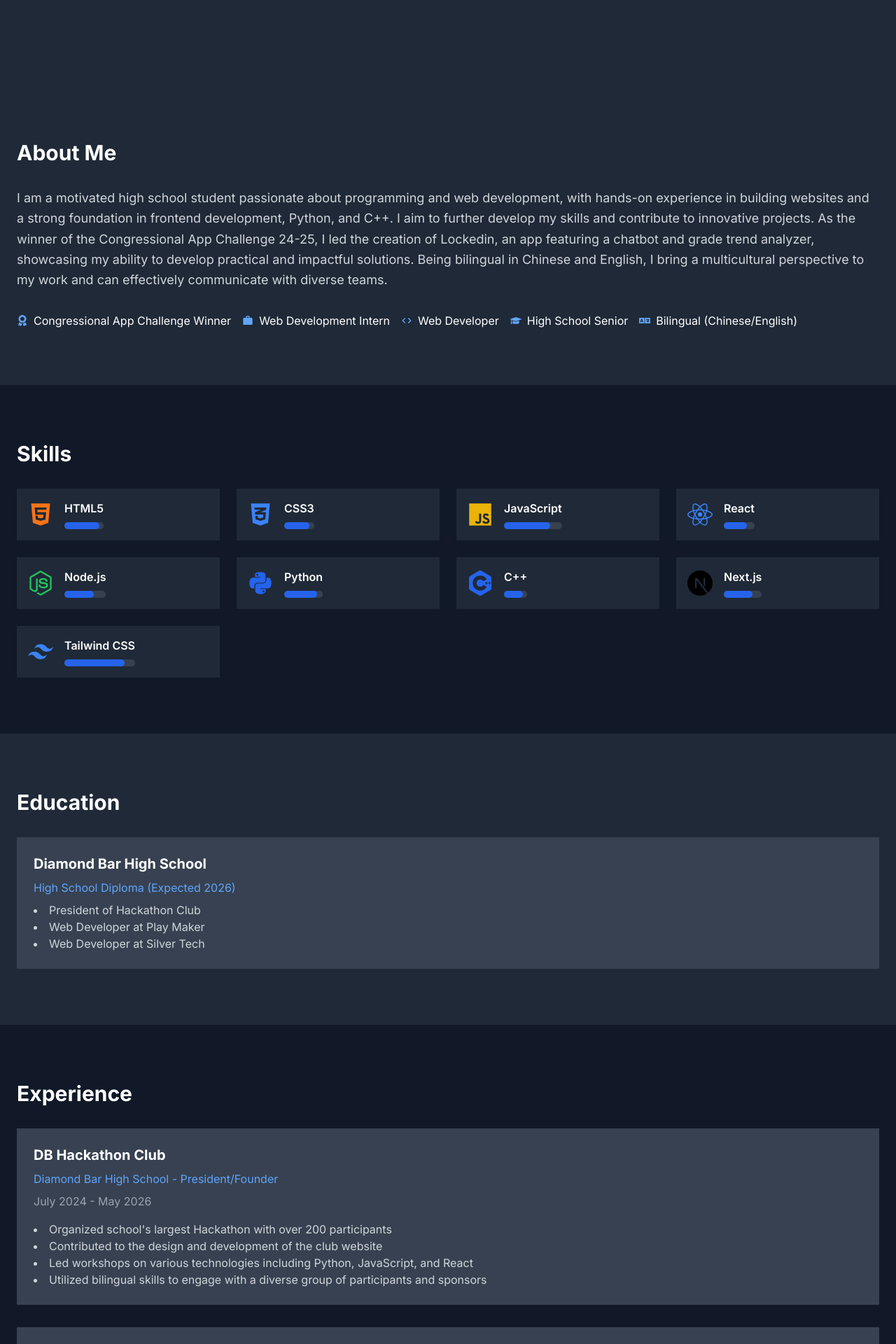
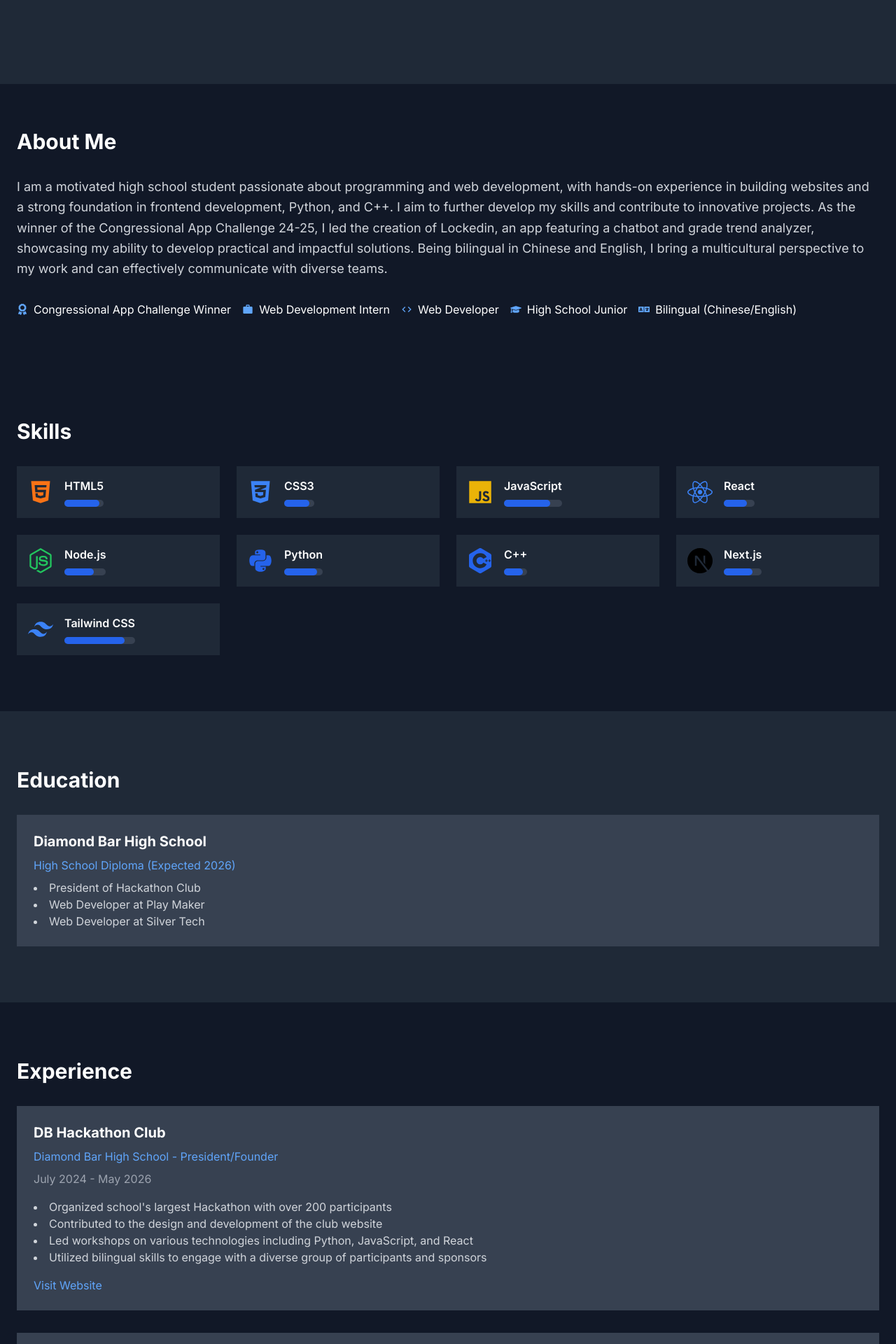
Before and after one commit to myName833/Portfolio, a Next.js app: page / in a window 1280 px wide. Shown: the part 680-2600 px from the top of the page at 70% size. Built offline with nearby package versions, Linux system fonts and the light colour scheme.

Commit message:
add the links and the hover line don't work

```diff
--- a/app/page.jsx
+++ b/app/page.jsx
@@ -35,30 +35,44 @@ const SkillItem = ({ icon, title, level }) => (
   </motion.div>
 )
 
-const ExperienceItem = ({ title, company, position, date, description }) => (
+const ExperienceItem = ({ title, company, position, date, description, link }) => (
   <motion.div
-    className="bg-gray-700 rounded-lg p-6"
+    className="bg-gray-700 rounded-lg p-6 transition-transform duration-300 hover:shadow-lg"
     initial={{ opacity: 0, y: 20 }}
     whileInView={{ opacity: 1, y: 0 }}
-    transition={{ duration: 0.5 }}
+    transition={{ duration: 0.01 }}
     viewport={{ once: true }}
+    whileHover={{ scale: 1.05 }}
+    whileTap={{ scale: 0.95 }}
   >
     <h3 className="text-xl font-bold mb-2">{title}</h3>
     <p className="text-blue-400 mb-2">
       {company} - {position}
     </p>
     <p className="text-gray-400 mb-4">{date}</p>
-    <ul className="list-disc list-inside text-gray-300">
+    <ul className="list-disc list-inside text-gray-300 mb-4">
       {description.map((item, index) => (
         <li key={index}>{item}</li>
       ))}
     </ul>
+      <a
+        href={link}
+        target="_blank"
+        rel="noopener noreferrer"
+        className="relative text-blue-400 hover:text-blue-300 transition-colors duration-300
+                   after:content-[''] after:absolute after:left-0 after:bottom-0 after:w-0 after:h-[2px]
+                   after:bg-blue-400 after:transition-all after:duration-300 hover:after:w-full"
+      >
+        Visit Website
+      </a>
   </motion.div>
-)
+);
+
+
 
 const ProjectCard = ({ title, description, technologies, link, github }) => (
   <motion.div
-    className="bg-gray-800 rounded-lg overflow-hidden"
+    className="bg-gray-800 rounded-lg overflow-hidden transition-transform duration-300 hover:shadow-lg"
     whileHover={{ scale: 1.05 }}
     whileTap={{ scale: 0.95 }}
   >
@@ -72,12 +86,28 @@ const ProjectCard = ({ title, description, technologies, link, github }) => (
           </span>
         ))}
       </div>
-      <a href={link} target="_blank" rel="noopener noreferrer" className="text-blue-400 hover:underline">
+      <div className="flex gap-4">
+        <a
+          href={link}
+          target="_blank"
+          rel="noopener noreferrer"
+          className="relative text-blue-400 hover:text-blue-300 transition-colors duration-300
+                     after:content-[''] after:absolute after:left-0 after:bottom-0 after:w-0 after:h-[2px]
+                     after:bg-blue-400 after:transition-all after:duration-300 hover:after:w-full"
+        >
           View Project
         </a>
-      <a href={github} target="_blank" rel="noopener noreferrer" className="text-blue-400 hover:underline">
+        <a
+          href={github}
+          target="_blank"
+          rel="noopener noreferrer"
+          className="relative text-blue-400 hover:text-blue-300 transition-colors duration-300
+                     after:content-[''] after:absolute after:left-0 after:bottom-0 after:w-0 after:h-[2px]
+                     after:bg-blue-400 after:transition-all after:duration-300 hover:after:w-full"
+        >
           View On Github
         </a>
+      </div>
     </div>
   </motion.div>
 )
@@ -192,17 +222,17 @@ const Home = () => {
             </motion.div>
           </motion.div>
         </motion.section>
+        <section className="relative py-16">
+  <div className="relative hover-line-container">
+    {/* Pure CSS animated line */}
+    <div className="absolute top-0 left-0 w-full h-[2px] bg-gradient-to-r from-blue-400 to-blue-600
+                    transform scale-x-0 transition-transform duration-300 ease-in-out
+                    group-hover:scale-x-100 origin-left"
+    />
 
-        <motion.section
-          id="about"
-          className="py-20 bg-gray-800"
-          initial={{ opacity: 0, y: 50 }}
-          whileInView={{ opacity: 1, y: 0 }}
-          viewport={{ once: true, margin: "-100px" }}
-          transition={{ duration: 0.6 }}
-        >
-          <div className="container mx-auto px-6">
+    <div className="container mx-auto px-6 group">
       <h2 className="text-3xl font-bold mb-8">About Me</h2>
+
       <p className="text-lg text-gray-300 leading-relaxed">
         I am a motivated high school student passionate about programming and web development, with hands-on
         experience in building websites and a strong foundation in frontend development, Python, and C++. I aim to
@@ -211,6 +241,7 @@ const Home = () => {
         showcasing my ability to develop practical and impactful solutions. Being bilingual in Chinese and English,
         I bring a multicultural perspective to my work and can effectively communicate with diverse teams.
       </p>
+
       <div className="mt-8 flex flex-wrap gap-4">
         <div className="flex items-center">
           <FaAward className="text-blue-400 mr-2" />
@@ -226,7 +257,7 @@ const Home = () => {
         </div>
         <div className="flex items-center">
           <FaGraduationCap className="text-blue-400 mr-2" />
-                <span>High School Senior</span>
+          <span>High School Junior</span>
         </div>
         <div className="flex items-center">
           <FaLanguage className="text-blue-400 mr-2" />
@@ -234,7 +265,9 @@ const Home = () => {
         </div>
       </div>
     </div>
-        </motion.section>
+  </div>
+</section>
+
 
         <motion.section
           id="skills"
@@ -304,6 +337,7 @@ const Home = () => {
                   "Led workshops on various technologies including Python, JavaScript, and React",
                   "Utilized bilingual skills to engage with a diverse group of participants and sponsors",
                 ]}
+                link="https://dbhackathonclub.onrender.com/"
               />
               <ExperienceItem
                 title="WPrime Sports"
@@ -318,6 +352,7 @@ const Home = () => {
                   "Optimized website performance, reducing load time by 30%",
                   "Assisted in creating bilingual content for the website, expanding the company's reach",
                 ]}
+                link="#"
               />
               <ExperienceItem
                 title="Silver Tech"
@@ -332,6 +367,7 @@ const Home = () => {
                   "Optimized backend and frontend performance, significantly reducing page load times.",
                   "Developed bilingual content to make the website accessible to a broader community and improve engagement.",
                 ]}
+                link="#"
               />
               <ExperienceItem
                 title="Play Maker"
@@ -346,6 +382,7 @@ const Home = () => {
                   "Optimized website performance, reducing load time and improving responsiveness.",
                   "Assisted in creating multilingual content, expanding the organization's outreach."
                 ]}
+                link="#"
               />
               <ExperienceItem
                 title="A+ Youth Tutors"
@@ -359,6 +396,7 @@ const Home = () => {
                   "Implemented a feedback system, improving overall student satisfaction by 35%",
                   "Conducted bilingual tutoring sessions, catering to both English and Chinese-speaking students",
                 ]}
+                link="https://www.youthaplus.com/"
               />
               <ExperienceItem
                 title="Sunflower Youth Foundation"
@@ -372,6 +410,7 @@ const Home = () => {
                   "Increased participation in foundation events by 50% through targeted outreach",
                   "Facilitated communication between Chinese and English-speaking participants",
                 ]}
+                link="https://sunfloweryouth.com/"
               />
             </div>
           </div>
```
Lines whose indentation alone changed are shown as unchanged.
